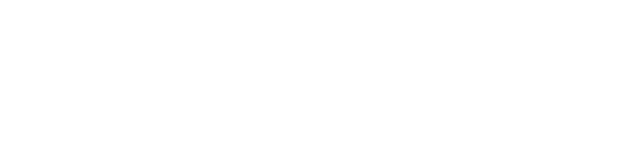
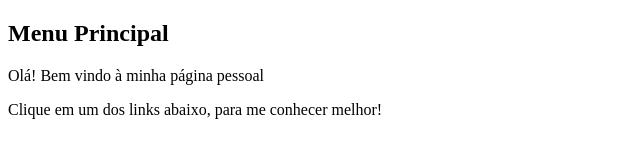
Before and after one commit to micaelcorrea1/meu_site, a plain HTML site: page index.html in a window 1280 px wide. Shown: the whole page, without its empty margins (0-640 px from the left). Drawn offline with Linux system fonts and the light colour scheme.

Commit message:
Add files via upload

```diff
--- a/index.html
+++ b/index.html
@@ -6,6 +6,9 @@
     <title>Trabalho Uninter</title>
 </head>
 <body>
+    <h2>Menu Principal</h2>
+    <p>Olá! Bem vindo à minha página pessoal</p>
+    <p>Clique em um dos links abaixo, para me conhecer melhor!</p>
 
 </body>
 </html>
```
